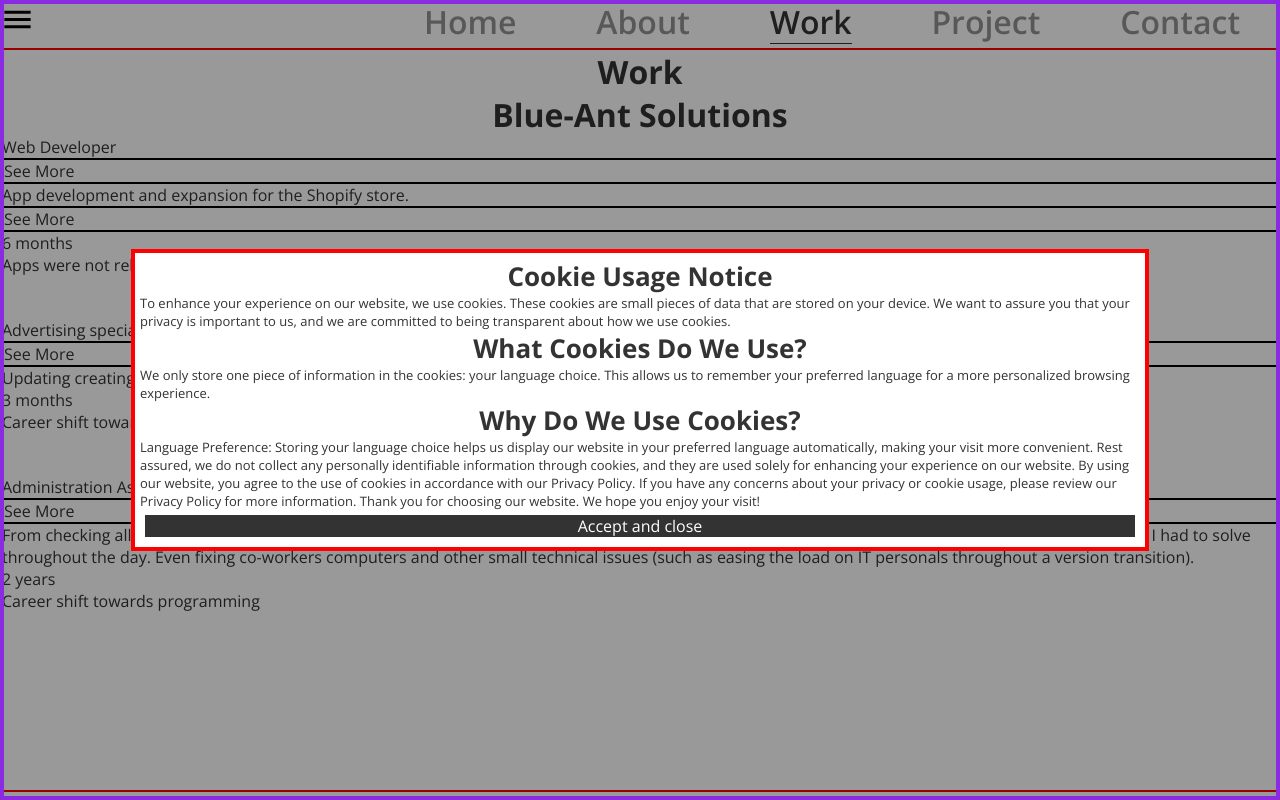
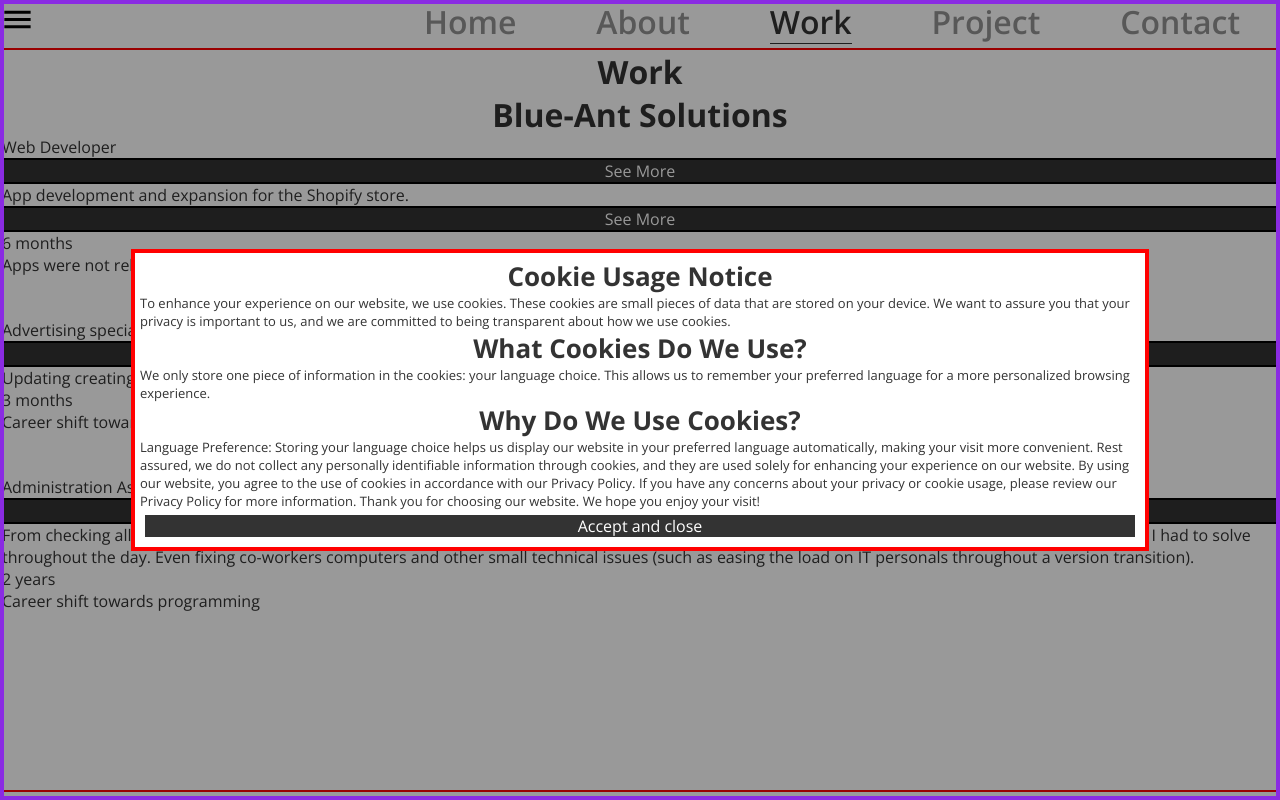
Before and after one commit to tibilodon/portfolio_nextjs, a Next.js app: page /work in a window 1280 px wide. Built offline with nearby package versions, Linux system fonts and the light colour scheme; no server answers.

Commit message:
still sidebar faff

```diff
--- a/app/globals.css
+++ b/app/globals.css
@@ -26,6 +26,9 @@
 .mobileNav {
   display: none;
 }
+/* .regularNav {
+  display: flex;
+} */
 .loader-wrap {
   width: 100%;
   height: 100vh;
--- a/components/buttons/langButton/LangButton.tsx
+++ b/components/buttons/langButton/LangButton.tsx
@@ -16,7 +16,13 @@
   return (
     <>
       <div onClick={onClick} className={styles.wrap}>
-        <span className={active ? styles.active : styles.button}>{text}</span>
+        <span
+          className={
+            active ? `${styles.button} ${styles.active}` : styles.button
+          }
+        >
+          {text}
+        </span>
       </div>
     </>
   );
--- a/components/buttons/langButton/langButton.module.css
+++ b/components/buttons/langButton/langButton.module.css
@@ -12,10 +12,11 @@
 .button {
   background-color: var(--inactive);
   color: var(--background);
+  transition: background-color 800ms;
 }
 .active {
   background-color: var(--black);
-  color: var(--background);
+  /* color: var(--background); */
 }
 @media (hover: hover) {
   .button:hover {
--- a/components/buttons/pathButton/PathButton.tsx
+++ b/components/buttons/pathButton/PathButton.tsx
@@ -56,11 +56,9 @@
   };
   return (
     <>
-      <div className={styles.wrap}>
-        <h1 className={styles[path ? markActive() : checkIsActive()]}>
-          {text}
-        </h1>
-      </div>
+      {/* <div className={styles.wrap}> */}
+      <h1 className={styles[path ? markActive() : checkIsActive()]}>{text}</h1>
+      {/* </div> */}
     </>
   );
 };
--- a/components/buttons/pathButton/pathButton.module.css
+++ b/components/buttons/pathButton/pathButton.module.css
@@ -1,7 +1,7 @@
 .wrap {
   /* width: 3em; */
-  /* border-bottom: 1px solid #333; */
 }
+
 .inactive {
   /* margin-left: 1em; */
   /* padding: 0.5em; */
@@ -12,6 +12,7 @@
   transition: ease-in;
   transition-duration: 0.3s;
 }
+
 .inactive:hover {
   /* border-bottom: 1px solid #333; */
   color: var(--black);
--- a/components/expandContent/ExpandContent.tsx
+++ b/components/expandContent/ExpandContent.tsx
@@ -1,4 +1,5 @@
 "use client";
+import LangButton from "../buttons/langButton/LangButton";
 import styles from "./expandContent.module.css";
 import { useState, useEffect } from "react";
 
@@ -35,9 +36,10 @@
   return (
     <>
       <div className={styles.wrap}>
-        <span className={styles.btn} onClick={handler}>
+        {/* <span className={styles.btn} onClick={handler}>
           {label}
-        </span>
+        </span> */}
+        <LangButton active={!expand} onClick={handler} text={label} />
         <div className={setStyle()}>
           <div className={styles.content}>{children}</div>
         </div>
--- a/components/navbar/MobileNav.tsx
+++ b/components/navbar/MobileNav.tsx
@@ -9,6 +9,7 @@
 import message_icon from "@/public/icons/message.svg";
 import { usePath } from "@/utils/activeContext";
 import { LangOption } from "@/utils/commonTypes";
+import SlideWrapper from "../slideWrapper/SlideWrapper";
 type MobileNavProps = {
   sidebar: boolean;
   setSidebar: (sidebar: boolean) => void;
@@ -41,7 +42,15 @@
               src={menu_icon}
               alt="menu icon"
             />
-          ) : null}
+          ) : // <div className={styles.test}>
+          //   <Sidebar
+          //     lang={lang}
+          //     setLang={setLang}
+          //     sidebar={sidebar}
+          //     setSidebar={setSidebar}
+          //   />
+          // </div>
+          null}
         </div>
         <div className={styles.items} onClick={pathMatchRoute}>
           <Link href="/contact" as="/contact">
@@ -53,18 +62,27 @@
             />
           </Link>
         </div>
-        {/* <Link href="/about" as="/about">
-          <button>About</button>
-        </Link> */}
       </div>
-      {sidebar ? (
+      {/* {sidebar ? ( */}
+      <div className={sidebar ? `${styles.test} ${styles.testV}` : styles.test}>
         <Sidebar
           lang={lang}
           setLang={setLang}
           sidebar={sidebar}
           setSidebar={setSidebar}
         />
-      ) : null}
+      </div>
+
+      {/* ) : null} */}
+
+      {/* <SlideWrapper show={sidebar}>
+        <Sidebar
+          lang={lang}
+          setLang={setLang}
+          sidebar={sidebar}
+          setSidebar={setSidebar}
+        />
+      </SlideWrapper> */}
     </>
   );
 };
--- a/components/navbar/Navbar.tsx
+++ b/components/navbar/Navbar.tsx
@@ -11,6 +11,7 @@
 import { engTexts, hunTexts } from "@/utils/content";
 import { findTextMenus } from "@/utils/helpers";
 import Loading from "@/app/loading";
+import SlideWrapper from "../slideWrapper/SlideWrapper";
 
 type NavbarProps = {
   sidebar: boolean;
--- a/components/navbar/mobileNav.module.css
+++ b/components/navbar/mobileNav.module.css
@@ -1,5 +1,4 @@
 .wrap {
-  /* border: 2px solid red; */
   min-height: 2.5em;
   overflow: hidden;
   position: fixed;
@@ -22,3 +21,27 @@
   display: flex;
   justify-content: space-around;
 }
+/* .test > * {
+  transition: opacity 500ms ease-in-out;
+  opacity: 0;
+  height: 0;
+  overflow: hidden;
+}
+.testV > * {
+  opacity: 1;
+  height: 100%;
+} */
+
+.test > * {
+  transition: opacity 500ms ease-in-out, transform 500ms ease-in-out;
+  opacity: 0;
+  height: 0;
+  overflow: hidden;
+  transform: translateX(100%);
+}
+
+.testV > * {
+  opacity: 1;
+  height: 100%;
+  transform: translateX(0);
+}
--- /dev/null
+++ b/components/slideWrapper/SlideWrapper.tsx
@@ -0,0 +1,19 @@
+import styles from "./slideWrapper.module.css";
+
+type SlideWrapperProps = {
+  children: React.ReactNode;
+  show: boolean;
+};
+
+const SlideWrapper: React.FunctionComponent<SlideWrapperProps> = ({
+  children,
+  show,
+}) => {
+  return (
+    <div className={!show ? styles.wrap : `${styles.wrap} ${styles.show}`}>
+      {children}
+    </div>
+  );
+};
+
+export default SlideWrapper;
--- /dev/null
+++ b/components/slideWrapper/slideWrapper.module.css
@@ -0,0 +1,12 @@
+.wrap {
+  z-index: 23;
+  opacity: 0;
+  width: 0%;
+  height: 0%;
+  transition: opacity 500ms;
+}
+.show {
+  width: 100%;
+  height: 100%;
+  opacity: 1;
+}
```
